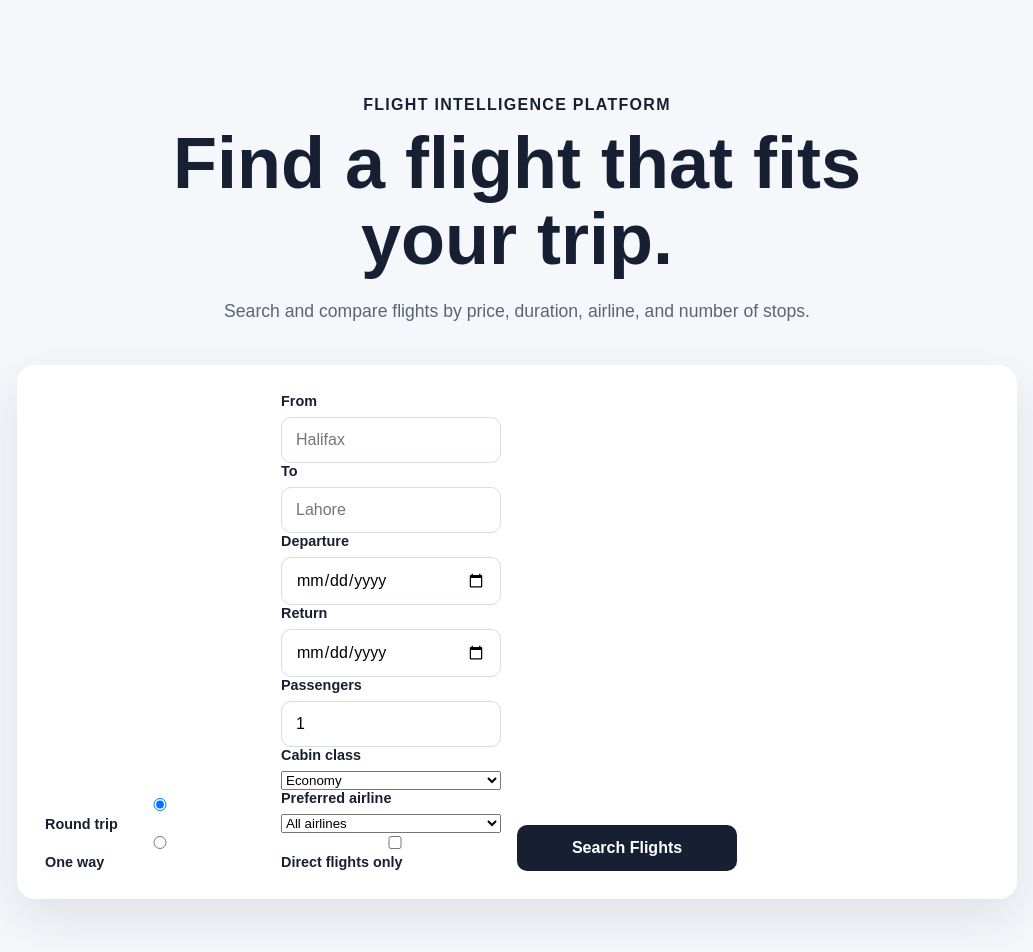
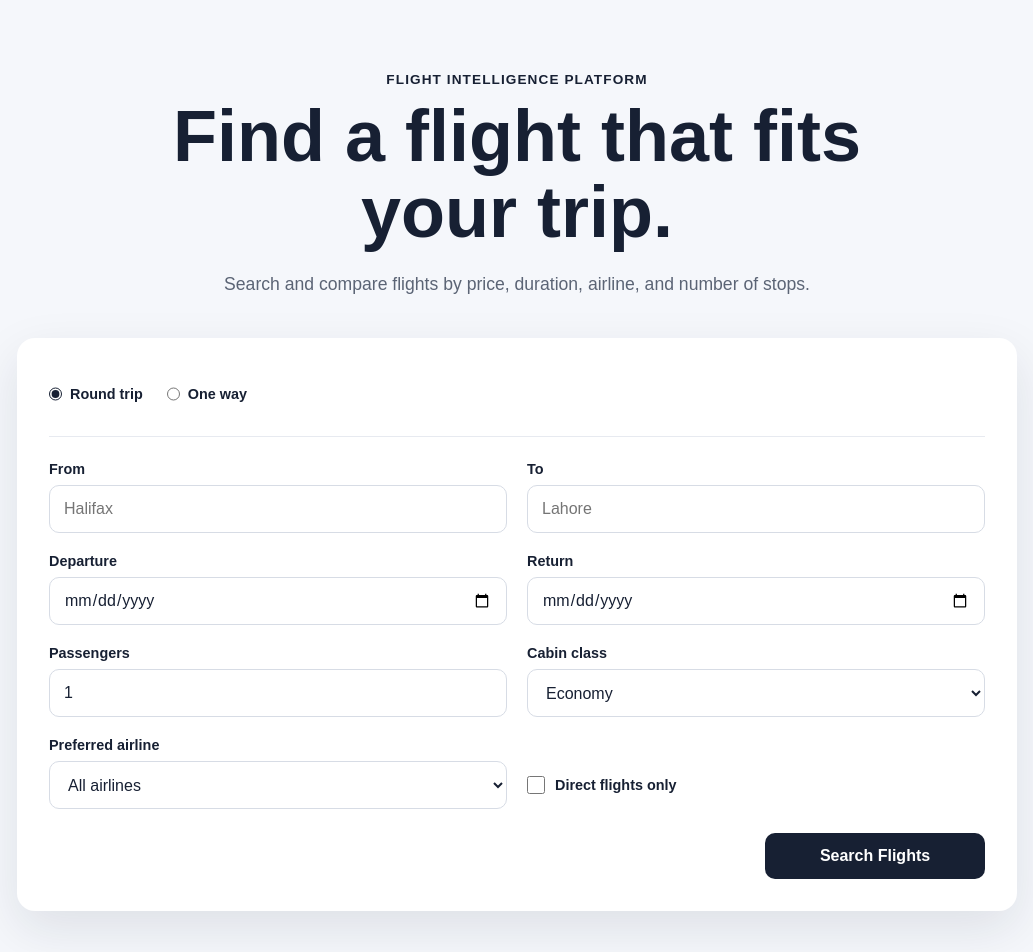
Before and after one commit to WaleedMughal3484/RouteWise, a React app in the folder frontend/: page / in a window 1280 px wide. Shown: the top 952 px of the page, without its empty margins (123-1156 px from the left). Built offline with nearby package versions, Linux system fonts and the light colour scheme; the HTML template or start-up script is replaced by a standard one.

Commit message:
aligned flight searches

```diff
--- a/frontend/src/App.css
+++ b/frontend/src/App.css
@@ -10,13 +10,14 @@ body {
 }
 
 button,
-input {
+input,
+select {
     font: inherit;
 }
 
 .app {
     min-height: 100vh;
-    padding: 80px 24px;
+    padding: 72px 24px;
 }
 
 .hero {
@@ -26,7 +27,8 @@ input {
 }
 
 .eyebrow {
-    margin-bottom: 12px;
+    margin: 0 0 12px;
+    font-size: 0.85rem;
     font-weight: 700;
     text-transform: uppercase;
     letter-spacing: 0.08em;
@@ -49,17 +51,43 @@ h1 {
 .search-card {
     max-width: 1000px;
     margin: 0 auto;
-    padding: 28px;
+    padding: 32px;
     background: white;
     border-radius: 18px;
     box-shadow: 0 18px 50px rgba(23, 32, 51, 0.1);
 }
 
 .search-form {
+    display: flex;
+    flex-direction: column;
+    gap: 24px;
+}
+
+.trip-type-group {
+    display: flex;
+    align-items: center;
+    gap: 24px;
+    padding-bottom: 18px;
+    border-bottom: 1px solid #e7eaf0;
+}
+
+.trip-type-group label {
+    display: flex;
+    align-items: center;
+    gap: 8px;
+    cursor: pointer;
+}
+
+.trip-type-group input {
+    width: auto;
+    margin: 0;
+    accent-color: #172033;
+}
+
+.form-fields {
     display: grid;
-    grid-template-columns: repeat(4, 1fr) auto;
-    gap: 16px;
-    align-items: end;
+    grid-template-columns: repeat(2, minmax(0, 1fr));
+    gap: 20px;
 }
 
 .form-group {
@@ -73,52 +101,105 @@ label {
     font-weight: 700;
 }
 
-input {
+input,
+select {
     width: 100%;
-    padding: 13px 14px;
+    min-height: 48px;
+    padding: 12px 14px;
     border: 1px solid #d7dce5;
     border-radius: 10px;
+    background: white;
+    color: #172033;
     outline: none;
+    transition:
+        border-color 0.2s ease,
+        box-shadow 0.2s ease;
 }
 
-input:focus {
+input:focus,
+select:focus {
     border-color: #172033;
+    box-shadow: 0 0 0 3px rgba(23, 32, 51, 0.08);
+}
+
+input:disabled {
+    background: #f0f2f6;
+    color: #9aa2b1;
+    cursor: not-allowed;
+}
+
+.checkbox-group {
+    display: flex;
+    align-items: center;
+    gap: 10px;
+    min-height: 48px;
+    align-self: end;
+    cursor: pointer;
+}
+
+.checkbox-group input {
+    width: 18px;
+    min-height: auto;
+    height: 18px;
+    margin: 0;
+    accent-color: #172033;
 }
 
 button {
-    padding: 14px 20px;
+    align-self: flex-end;
+    min-width: 220px;
+    padding: 14px 24px;
     border: none;
     border-radius: 10px;
     background: #172033;
     color: white;
     font-weight: 700;
     cursor: pointer;
+    transition:
+        opacity 0.2s ease,
+        transform 0.2s ease;
 }
 
 button:hover {
-    opacity: 0.9;
+    opacity: 0.92;
+    transform: translateY(-1px);
 }
 
-@media (max-width: 850px) {
-    .search-form {
-        grid-template-columns: 1fr 1fr;
-    }
-
-    button {
-        grid-column: 1 / -1;
-    }
+button:active {
+    transform: translateY(0);
 }
 
-@media (max-width: 560px) {
+@media (max-width: 700px) {
     .app {
         padding: 48px 16px;
     }
 
-    .search-form {
+    .search-card {
+        padding: 24px;
+    }
+
+    .form-fields {
         grid-template-columns: 1fr;
     }
 
+    .checkbox-group {
+        align-self: start;
+    }
+
     button {
-        grid-column: auto;
+        width: 100%;
+        min-width: 0;
     }
 }
+
+@media (max-width: 430px) {
+    .trip-type-group {
+        align-items: flex-start;
+        flex-direction: column;
+        gap: 12px;
+    }
+
+    h1 {
+        font-size: 2.4rem;
+    }
+}
```
